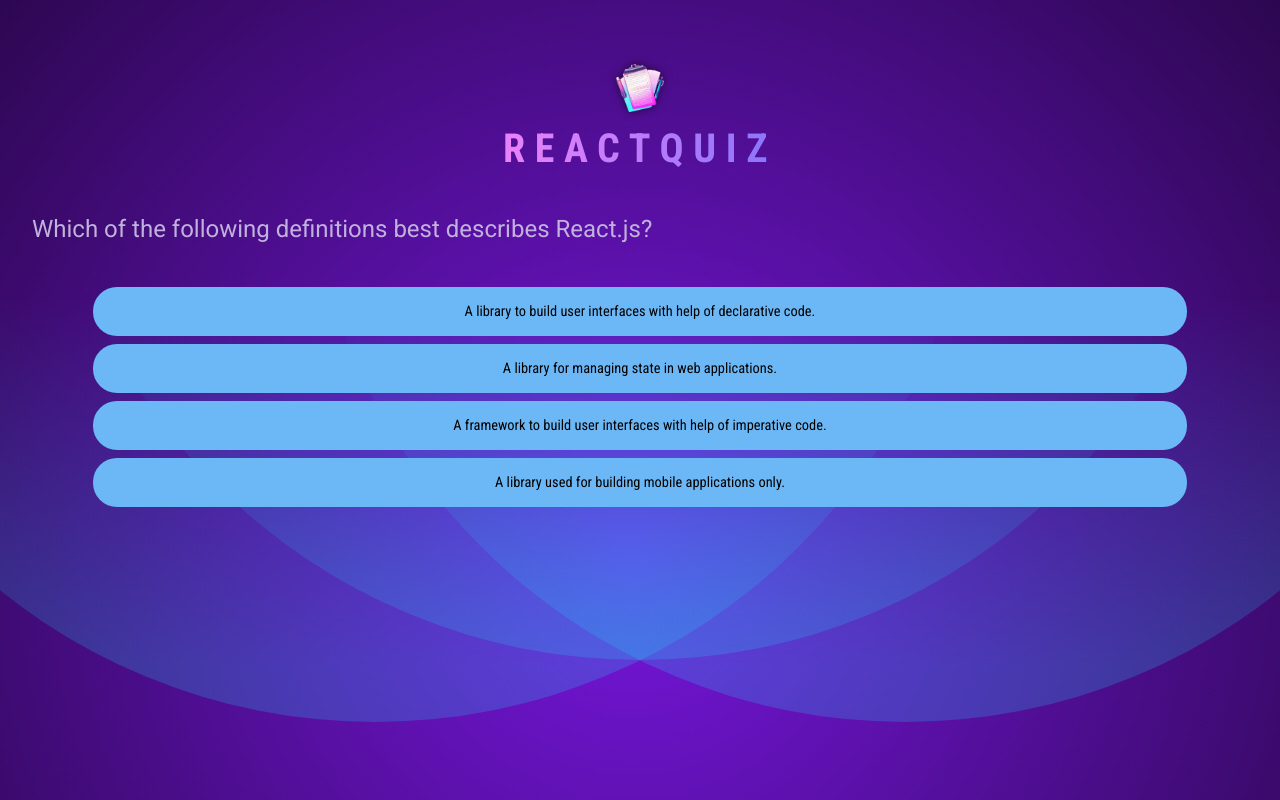
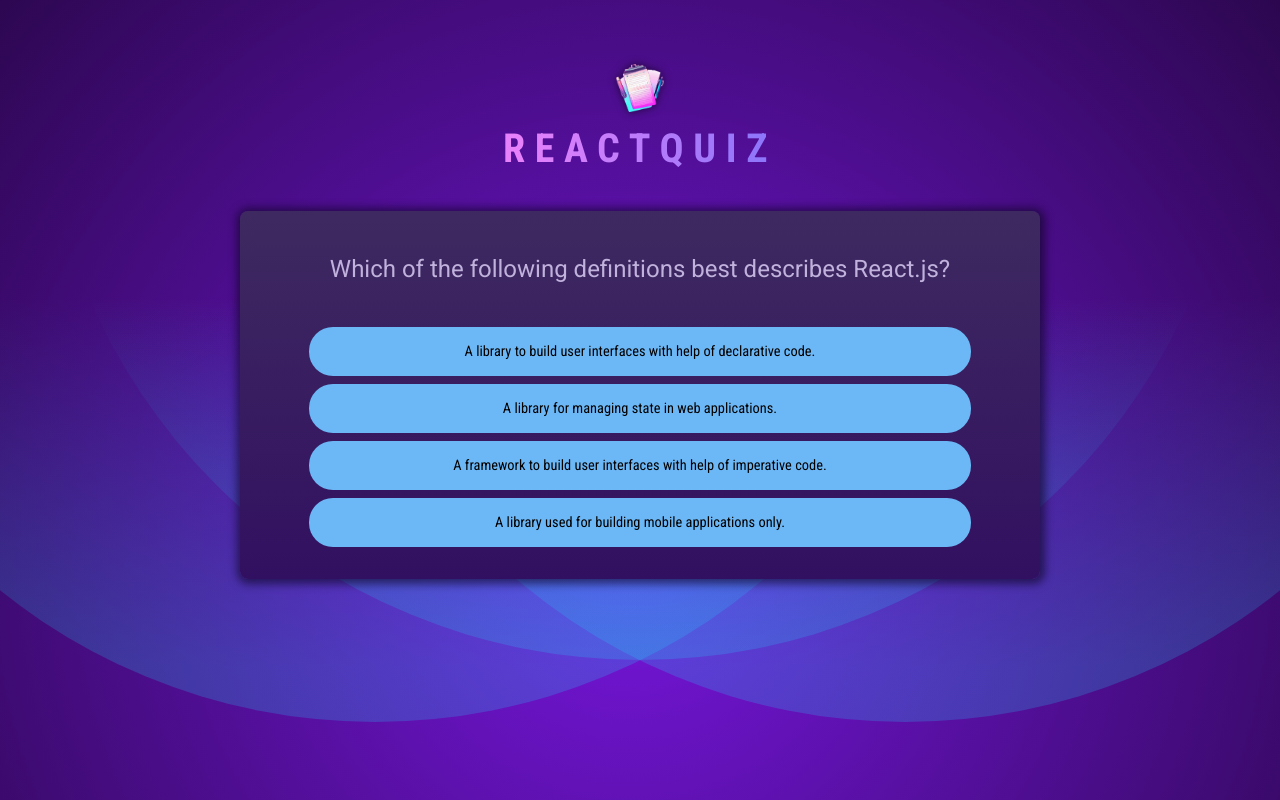
Before and after one commit to Gosia-Magdzik/QuizApp, a React (Create React App) app: page / in a window 1280 px wide. Built offline with nearby package versions, Linux system fonts and the light colour scheme.

Commit message:
handleSelectAnswer f. added

```diff
--- a/src/App.js
+++ b/src/App.js
@@ -5,7 +5,9 @@ function App() {
   return (
     <>
       <Header/>
-      <Quiz/>
+      <main>
+        <Quiz/>
+      </main>
     </>
   );
 }
--- a/src/components/Quiz.jsx
+++ b/src/components/Quiz.jsx
@@ -2,23 +2,32 @@ import React, { useState } from 'react';
 import questions from '../questions';
 
 export const Quiz = () => {
-
     const [userAnswers, setUserAnswer] = useState([]);
 
     const activeQuestionIndex = userAnswers.length;
+    const fixedAnswer = [...questions[activeQuestionIndex].answers];
+    fixedAnswer.sort(() => Math.random() - 0.5);
+
+    function handleSelectAnswer(selectedAnswer) {
+        setUserAnswer((prevUserAnswer) => {
+            return [...prevUserAnswer, selectedAnswer];
+        });
+    }
 
     return (
-        <div id="question" >
+        <div id="quiz">
+            <div id="question" >
             <h2>{questions[activeQuestionIndex].text}</h2>
             <ul id="answers">
                 {questions[activeQuestionIndex].answers.map(answer => (
                    <li key={answer} className='answer'>
-                        <button>
+                        <button onClick={() => handleSelectAnswer(answer)}>
                             {answer}
                         </button>
                    </li>
                 ))}
             </ul>
         </div>
+        </div>
     )
 }
```
